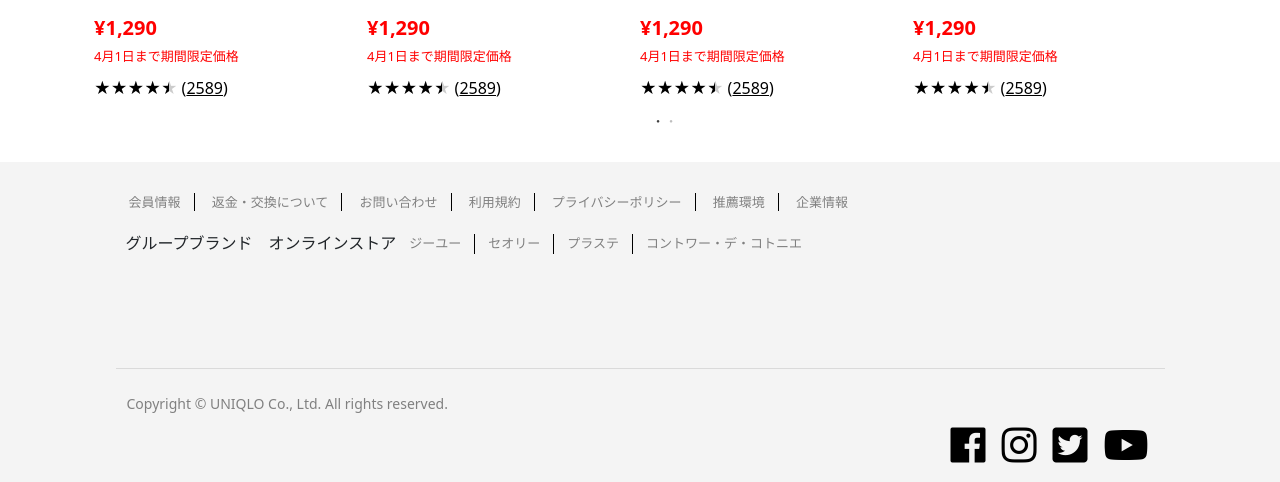
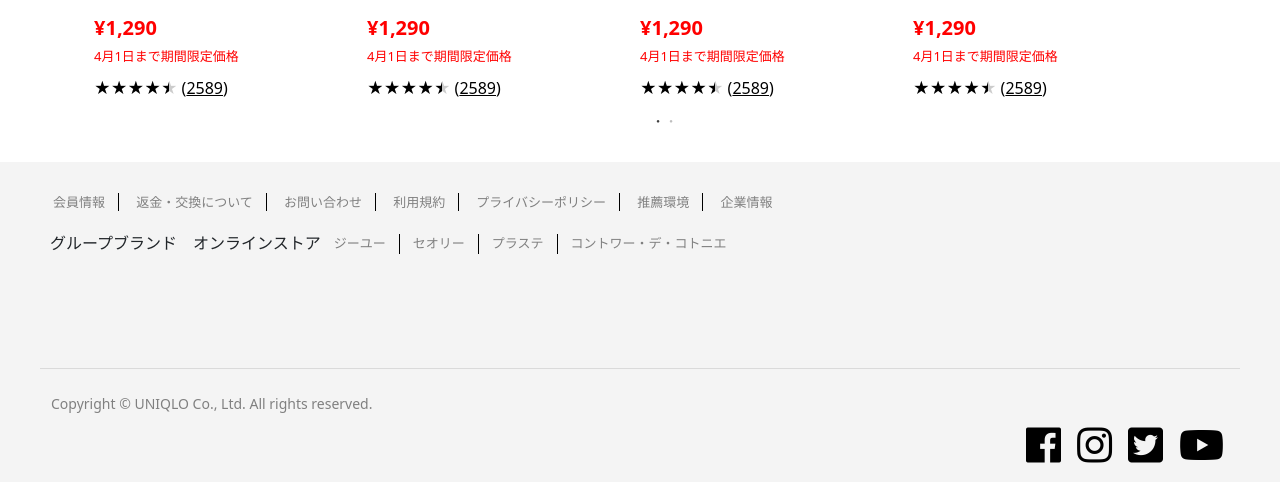
Before and after one commit to hinakot1228/uniqlo.github.io, a plain HTML site: page index.html in a window 1280 px wide. Shown: the part 1314-1796 px from the top of the page. Drawn offline with nearby package versions, Linux system fonts and the light colour scheme.

Commit message:
Update style.css

```diff
--- a/css/style.css
+++ b/css/style.css
@@ -1272,7 +1272,7 @@
     padding: 27px 0;
 }
 .footer-inner {
-    margin: 0 75.5px;
+    /* margin: 0 75.5px; */
 }
 .footer-btns {
     height: 155px;
```
